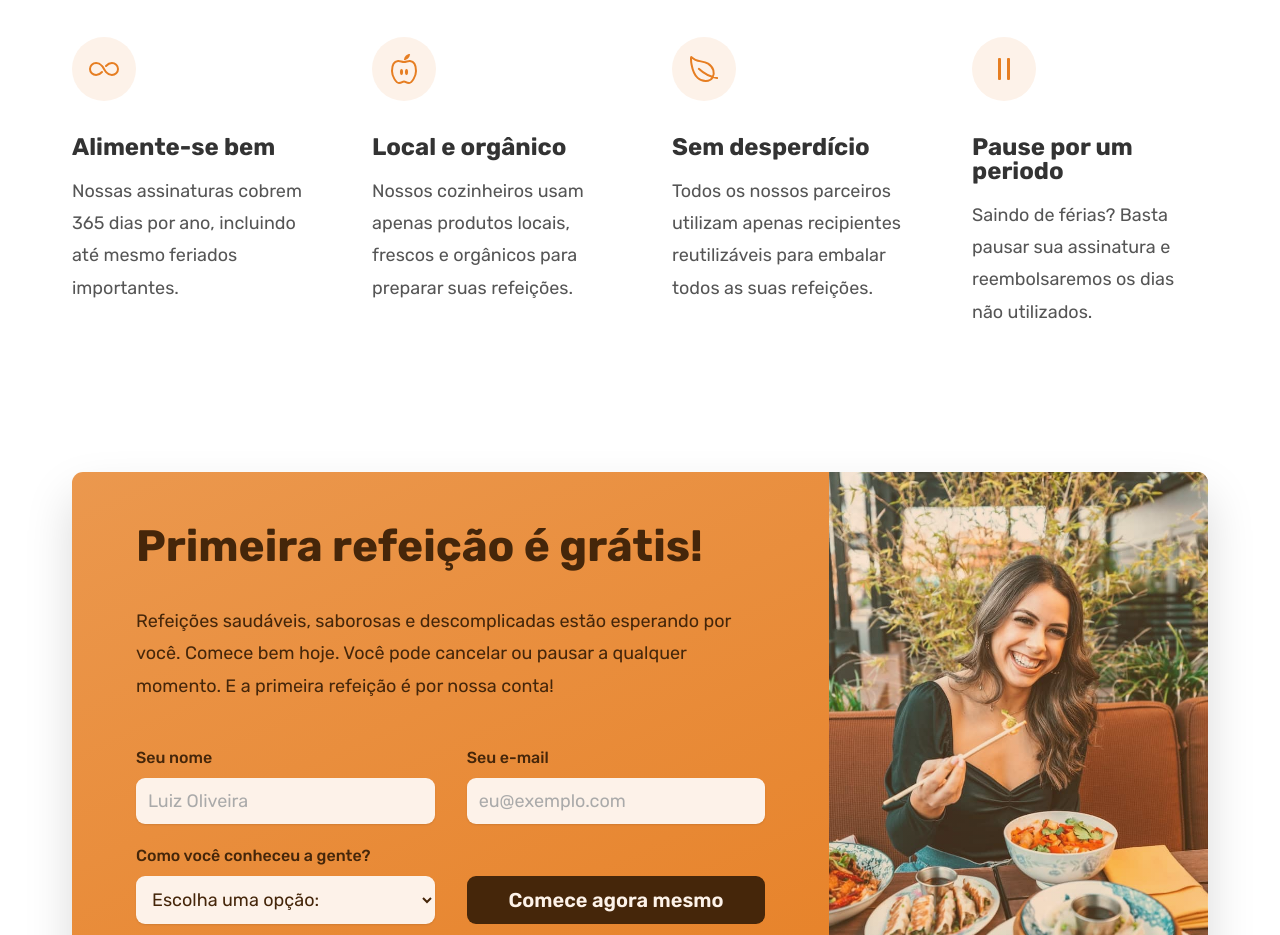
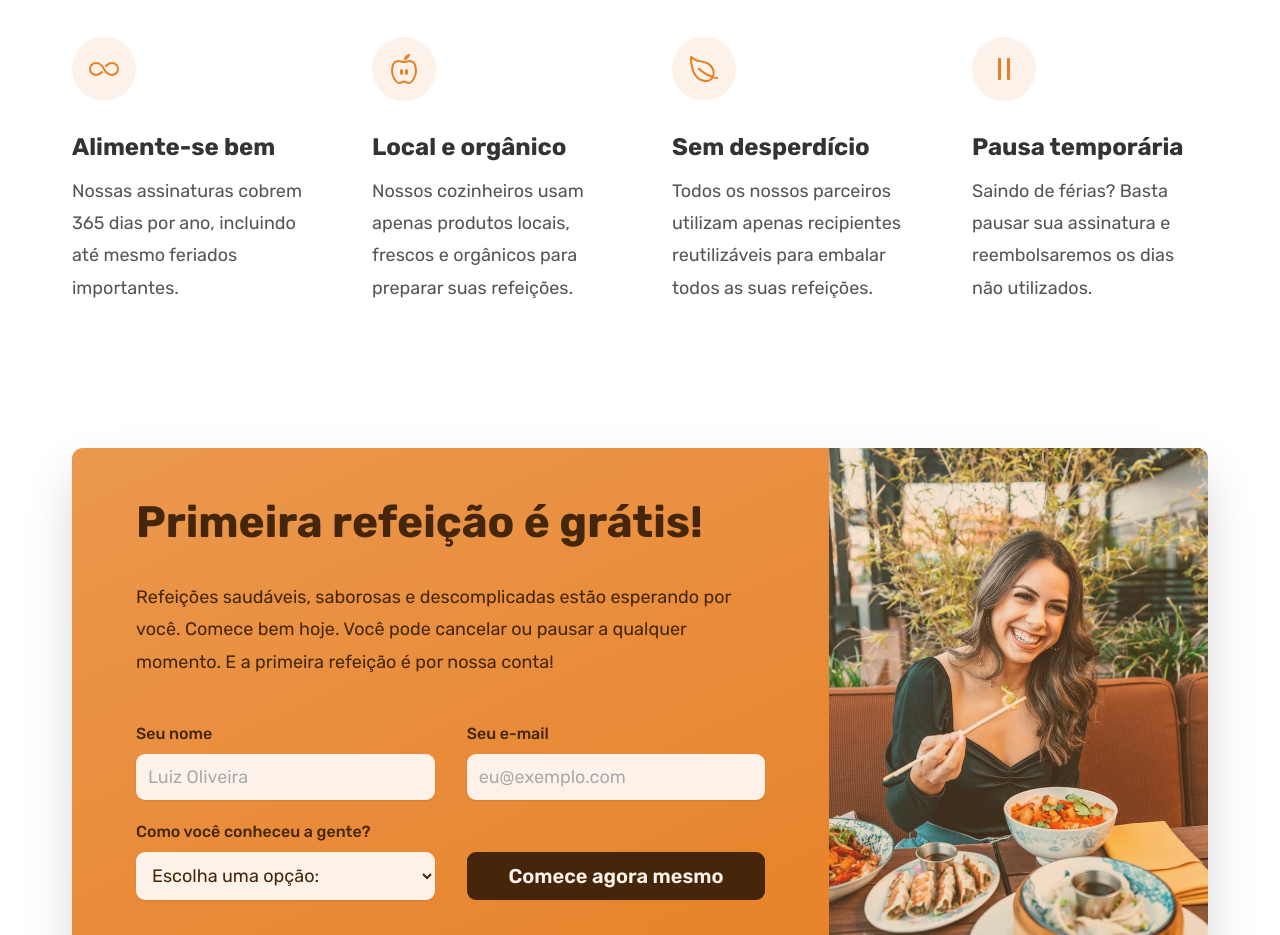
Before and after one commit to jcizidrosilva/omnifood-startup-portugues, a plain HTML site: page index.html in a window 1280 px wide. Shown: the part 6460-7395 px from the top of the page. Drawn offline with nearby package versions, Linux system fonts and the light colour scheme; some packages are replaced by stand-ins of ours; a script that the page names is missing.

Commit message:
changing some texts

```diff
--- a/index.html
+++ b/index.html
@@ -579,7 +579,7 @@
           </div>
           <div class="feature">
             <ion-icon class="feature-icon" name="pause-outline"></ion-icon>
-            <p class="feature-title">Pause por um periodo</p>
+            <p class="feature-title">Pausa temporária</p>
             <p class="feature-text">
               Saindo de férias? Basta pausar sua assinatura e reembolsaremos os
               dias não utilizados.
```
